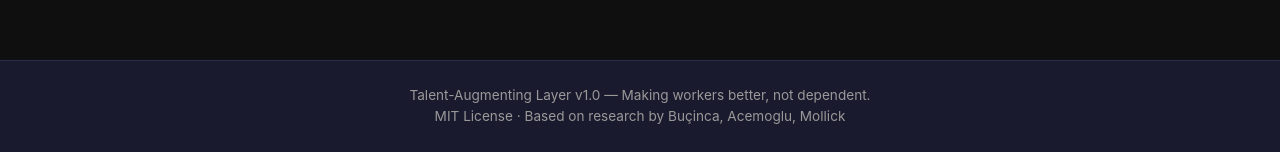
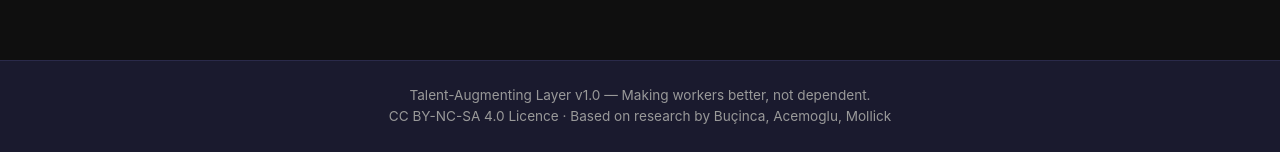
Before and after one commit to angelo-leone/talent-augmenting-layer, a FastAPI app: page / in a window 1280 px wide. Shown: the part 781-933 px from the top of the page. Run offline with FastAPI, Linux system fonts and the light colour scheme.

Commit message:
updated website

```diff
--- a/hosted/templates/base.html
+++ b/hosted/templates/base.html
@@ -40,7 +40,7 @@
     <footer class="footer">
         <div class="footer-container">
             <p>Talent-Augmenting Layer v1.0 &mdash; Making workers better, not dependent.</p>
-            <p class="text-muted">MIT License &middot; Based on research by Buçinca, Acemoglu, Mollick</p>
+            <p class="text-muted">CC BY-NC-SA 4.0 Licence &middot; Based on research by Buçinca, Acemoglu, Mollick</p>
         </div>
     </footer>
 
--- a/hosted/templates/checkin.html
+++ b/hosted/templates/checkin.html
@@ -69,6 +69,7 @@
     <footer class="footer">
         <div class="footer-container">
             <p>Talent-Augmenting Layer v1.0 &mdash; Making workers better, not dependent.</p>
+            <p class="text-muted">CC BY-NC-SA 4.0 Licence &middot; Based on research by Buçinca, Acemoglu, Mollick</p>
         </div>
     </footer>
 
--- a/hosted/templates/login.html
+++ b/hosted/templates/login.html
@@ -64,7 +64,7 @@
     <footer class="footer">
         <div class="footer-container">
             <p>Talent-Augmenting Layer v1.0 &mdash; Making workers better, not dependent.</p>
-            <p class="text-muted">MIT License &middot; Based on research by Buçinca, Acemoglu, Mollick</p>
+            <p class="text-muted">CC BY-NC-SA 4.0 Licence &middot; Based on research by Buçinca, Acemoglu, Mollick</p>
         </div>
     </footer>
 </body>
```
